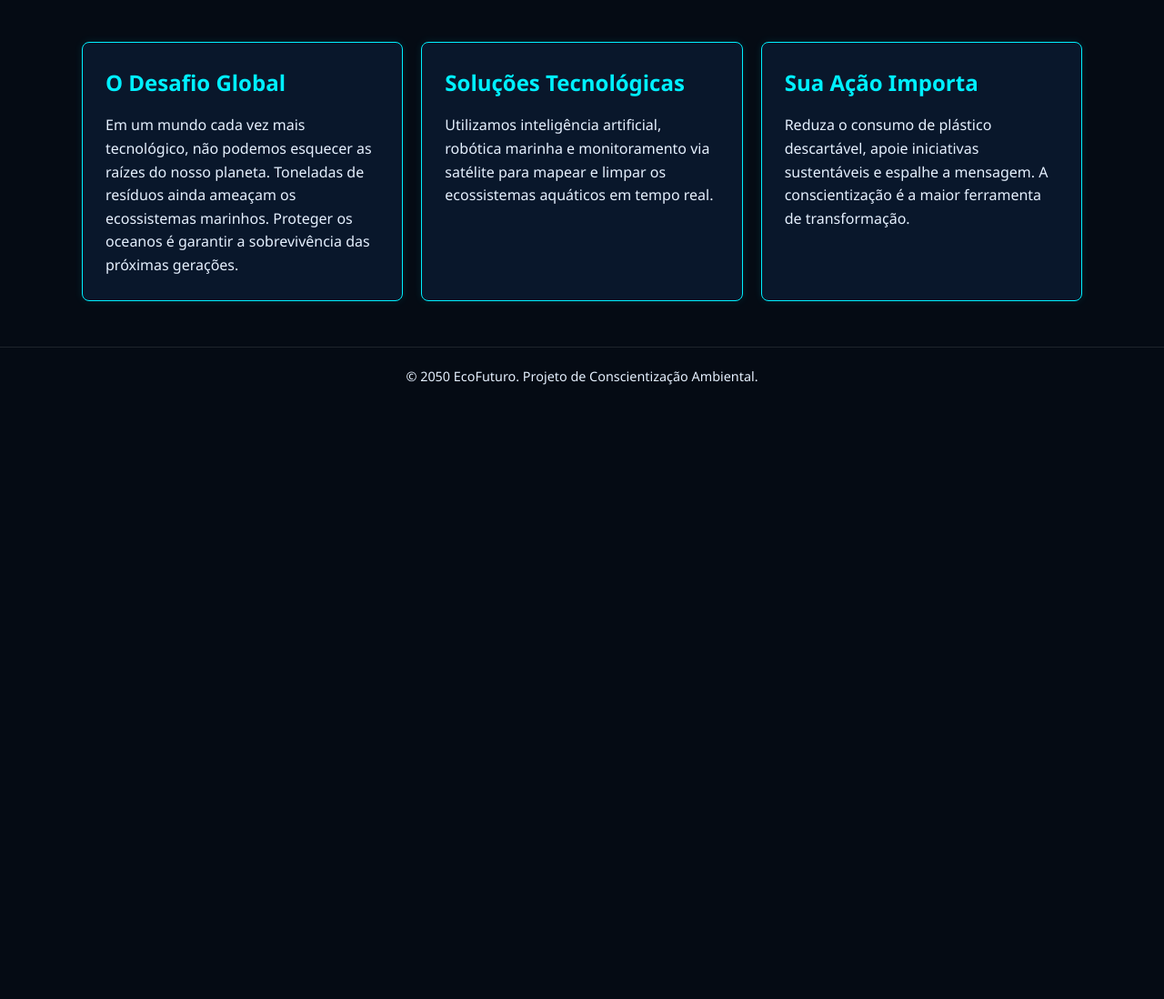
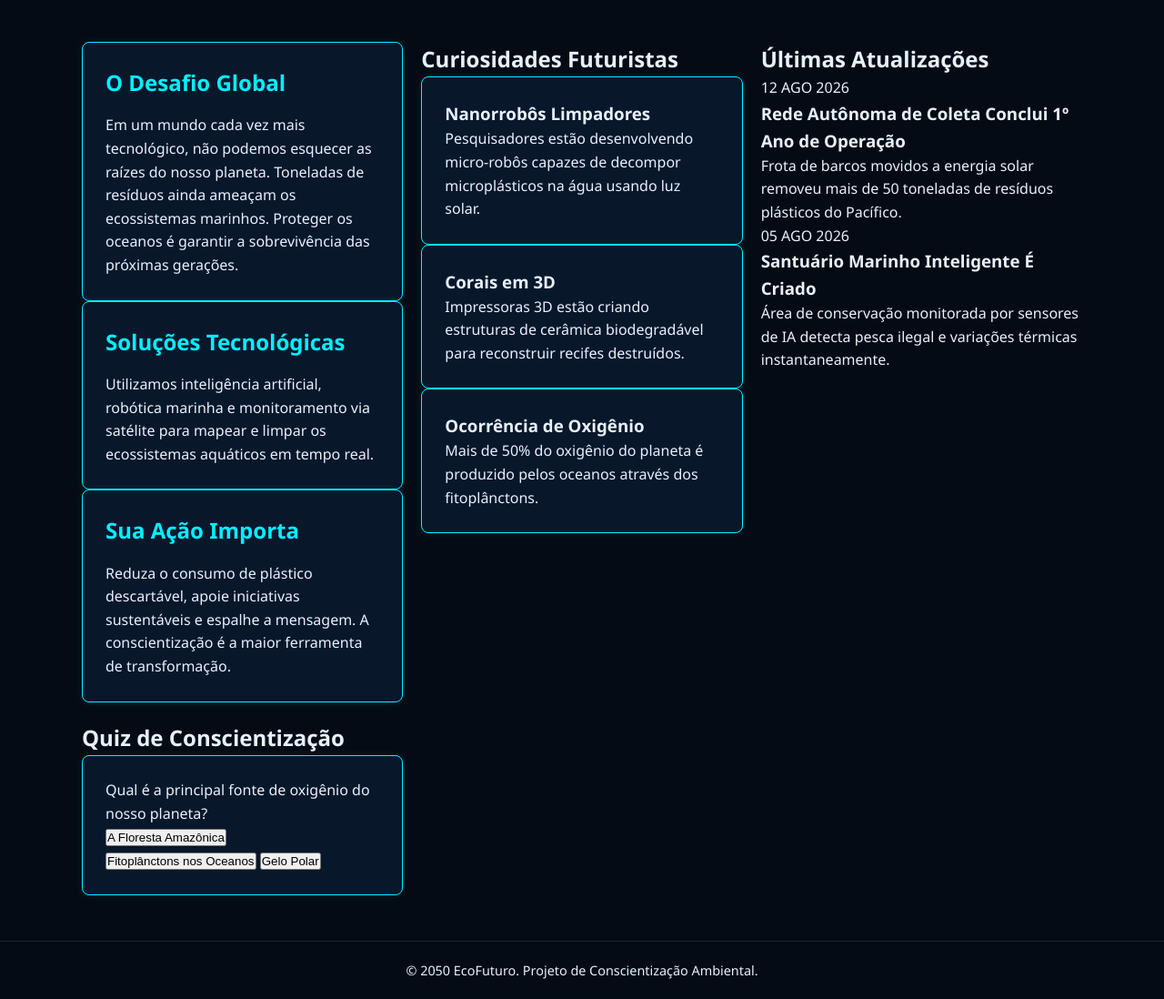
Before and after one commit to pablowebersantos-boop/Pagina-Web-, a plain HTML site: page index.html in a window 1280 px wide. Shown: the part 400-1498 px from the top of the page at 91% size. Before the commit the page ends 845 px from the top, so only its background shows below. Drawn offline with Linux system fonts and the light colour scheme.

Commit message:
Update index.html

```diff
--- a/index.html
+++ b/index.html
@@ -21,25 +21,76 @@
         <div class="container hero-content">
             <h1 class="glitch-title">OCEANOS 2050</h1>
             <p>A tecnologia a serviço da regeneração da vida marinha. O futuro começa no presente.</p>
-            <a href="#conscientizacao" class="btn-main">Saiba Mais</a>
+            <a href="#conscientizacao" class="btn-main" id="btn-hero">Saiba Mais</a>
         </div>
     </section>
 
     <main class="container main-content" id="conscientizacao">
-        <section class="card">
-            <h2> O Desafio Global</h2>
-            <p>Em um mundo cada vez mais tecnológico, não podemos esquecer as raízes do nosso planeta. Toneladas de resíduos ainda ameaçam os ecossistemas marinhos. Proteger os oceanos é garantir a sobrevivência das próximas gerações.</p>
+
+        <section class="grid-section">
+            <article class="card">
+                <h2>O Desafio Global</h2>
+                <p>Em um mundo cada vez mais tecnológico, não podemos esquecer as raízes do nosso planeta. Toneladas de resíduos ainda ameaçam os ecossistemas marinhos. Proteger os oceanos é garantir a sobrevivência das próximas gerações.</p>
+            </article>
+
+            <article class="card">
+                <h2>Soluções Tecnológicas</h2>
+                <p>Utilizamos inteligência artificial, robótica marinha e monitoramento via satélite para mapear e limpar os ecossistemas aquáticos em tempo real.</p>
+            </article>
+
+            <article class="card">
+                <h2>Sua Ação Importa</h2>
+                <p>Reduza o consumo de plástico descartável, apoie iniciativas sustentáveis e espalhe a mensagem. A conscientização é a maior ferramenta de transformação.</p>
+            </article>
         </section>
 
-        <section class="card">
-            <h2> Soluções Tecnológicas</h2>
-            <p>Utilizamos inteligência artificial, robótica marinha e monitoramento via satélite para mapear e limpar os ecossistemas aquáticos em tempo real.</p>
+        <section class="section-block">
+            <h2 class="section-title">Curiosidades Futuristas</h2>
+            <div class="grid-section">
+                <div class="card card-mini">
+                    <h3> Nanorrobôs Limpadores</h3>
+                    <p>Pesquisadores estão desenvolvendo micro-robôs capazes de decompor microplásticos na água usando luz solar.</p>
+                </div>
+                <div class="card card-mini">
+                    <h3> Corais em 3D</h3>
+                    <p>Impressoras 3D estão criando estruturas de cerâmica biodegradável para reconstruir recifes destruídos.</p>
+                </div>
+                <div class="card card-mini">
+                    <h3> Ocorrência de Oxigênio</h3>
+                    <p>Mais de 50% do oxigênio do planeta é produzido pelos oceanos através dos fitoplânctons.</p>
+                </div>
+            </div>
         </section>
 
-        <section class="card">
-            <h2> Sua Ação Importa</h2>
-            <p>Reduza o consumo de plástico descartável, apoie iniciativas sustentáveis e espalhe a mensagem. A conscientização é a maior ferramenta de transformação.</p>
+        <section class="section-block">
+            <h2 class="section-title">Últimas Atualizações</h2>
+            <div class="news-list">
+                <article class="news-card">
+                    <span class="news-date">12 AGO 2026</span>
+                    <h3>Rede Autônoma de Coleta Conclui 1º Ano de Operação</h3>
+                    <p>Frota de barcos movidos a energia solar removeu mais de 50 toneladas de resíduos plásticos do Pacífico.</p>
+                </article>
+                <article class="news-card">
+                    <span class="news-date">05 AGO 2026</span>
+                    <h3>Santuário Marinho Inteligente É Criado</h3>
+                    <p>Área de conservação monitorada por sensores de IA detecta pesca ilegal e variações térmicas instantaneamente.</p>
+                </article>
+            </div>
         </section>
+
+        <section class="section-block quiz-section">
+            <h2 class="section-title">Quiz de Conscientização</h2>
+            <div class="card quiz-card">
+                <p id="quiz-question">Qual é a principal fonte de oxigênio do nosso planeta?</p>
+                <div class="quiz-options">
+                    <button class="quiz-btn" data-correct="false">A Floresta Amazônica</button>
+                    <button class="quiz-btn" data-correct="true">Fitoplânctons nos Oceanos</button>
+                    <button class="quiz-btn" data-correct="false">Gelo Polar</button>
+                </div>
+                <div id="quiz-feedback" class="quiz-feedback" aria-live="polite"></div>
+            </div>
+        </section>
+
     </main>
 
     <footer>
```
